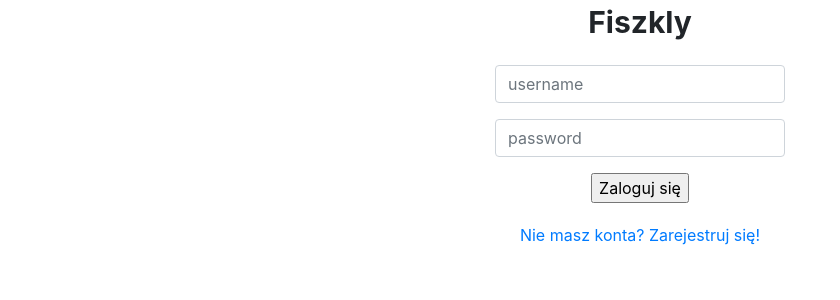
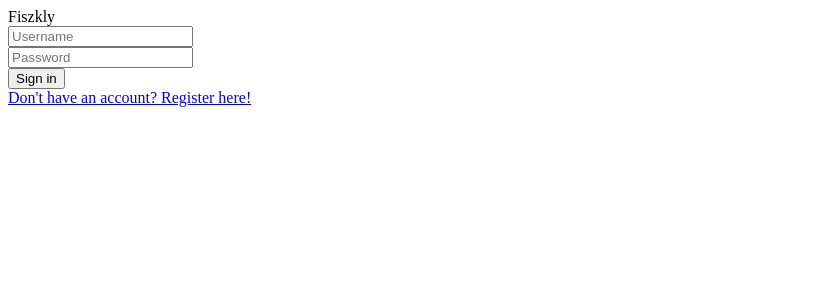
Before and after one commit to MichalLeszczynski-WFiIS/Fiszkly, a Django app: page /login/ in a window 1280 px wide. Shown: the top 300 px of the page, without its empty margins (0-840 px from the left). Run offline with Django 3.2, Linux system fonts and the light colour scheme; some libraries are stand-ins or nearby versions.

Commit message:
1.removed styles 2.format string instead of concatenate 3.migrated to english 4.removed bootstrapp

```diff
--- a/accounts/templates/login.html
+++ b/accounts/templates/login.html
@@ -8,17 +8,17 @@
                 {% csrf_token %}
 
                 <div class="form-group">
-                    <input class="form-control" type="text" name="username" placeholder="username">
+                    <input class="form-control" type="text" name="username" placeholder="Username">
                 </div>
                 <div class="form-group">
-                    <input class="form-control" type="password" name="password" placeholder="password">
+                    <input class="form-control" type="password" name="password" placeholder="Password">
                 </div>
                 <div class="d-flex justify-content-center">
-                    <input type="submit" value="Zaloguj się">
+                    <input type="submit" value="Sign in">
                 </div>
             </form>
-            <div style="text-align: center; margin-top: 20px;">
-                <a href="{% url 'register' %}">Nie masz konta? Zarejestruj się!<a/>
+            <div>
+                <a href="{% url 'register' %}">Don't have an account? Register here!<a/>
             </div>
         </div>
     </div>
--- a/accounts/templates/register.html
+++ b/accounts/templates/register.html
@@ -23,8 +23,8 @@
                     </form>
                 </div>
             </div>
-            <div style="text-align: center; margin-top: 20px;">
-                <a href="{% url 'login' %}">Masz już konto? Zaloguj się!!<a/>
+            <div>
+                <a href="{% url 'login' %}">Already have an account? Sing in here!<a/>
             </div>
             <div class="d-flex justify-content-center">
                 {% for message in messages %}
--- a/accounts/views.py
+++ b/accounts/views.py
@@ -23,7 +23,7 @@ def registerPage(request):
         if form.is_valid():
             form.save()
             user = form.cleaned_data.get("username")
-            messages.success(request, "Account was created for user " + user)
+            messages.success(request, "Account was created for user {}".format(user))
             return redirect("/login")
         else:
             messages.info(request, "Wrong data has been passed.")
--- a/templates/base.html
+++ b/templates/base.html
@@ -3,11 +3,9 @@
 <head>
     <meta charset="utf-8">
     <title>Fiszkly</title>
-    <link rel="stylesheet" href="https://stackpath.bootstrapcdn.com/bootstrap/4.1.3/css/bootstrap.min.css" integrity="sha384-MCw98/SFnGE8fJT3GXwEOngsV7Zt27NXFoaoApmYm81iuXoPkFOJwJ8ERdknLPMO" crossorigin="anonymous">
-    <script src="https://stackpath.bootstrapcdn.com/bootstrap/4.1.3/js/bootstrap.min.js" integrity="sha384-ChfqqxuZUCnJSK3+MXmPNIyE6ZbWh2IMqE241rYiqJxyMiZ6OW/JmZQ5stwEULTy" crossorigin="anonymous"></script></head>
 
 <body>
-    <div style="text-align: center; font-size: 30px; margin-bottom: 20px; font-weight: 700"> Fiszkly </div>
+    <div> Fiszkly </div>
     {% block page_content %}{% endblock %}
 </body>
 </html>
```
Also changed, not shown: accounts/templates/dashboard.html (+3 -5 lines).
